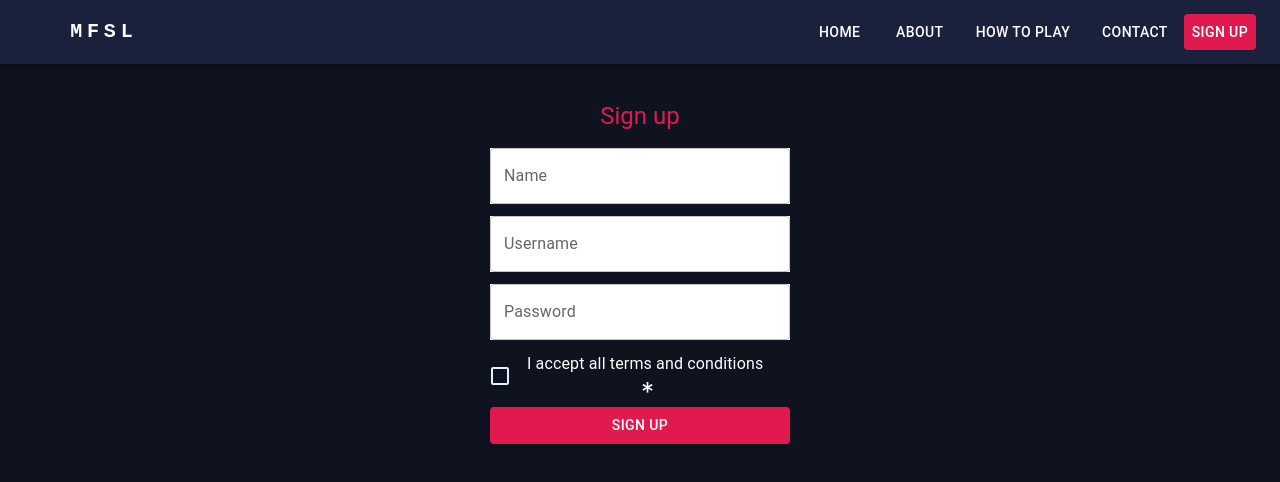
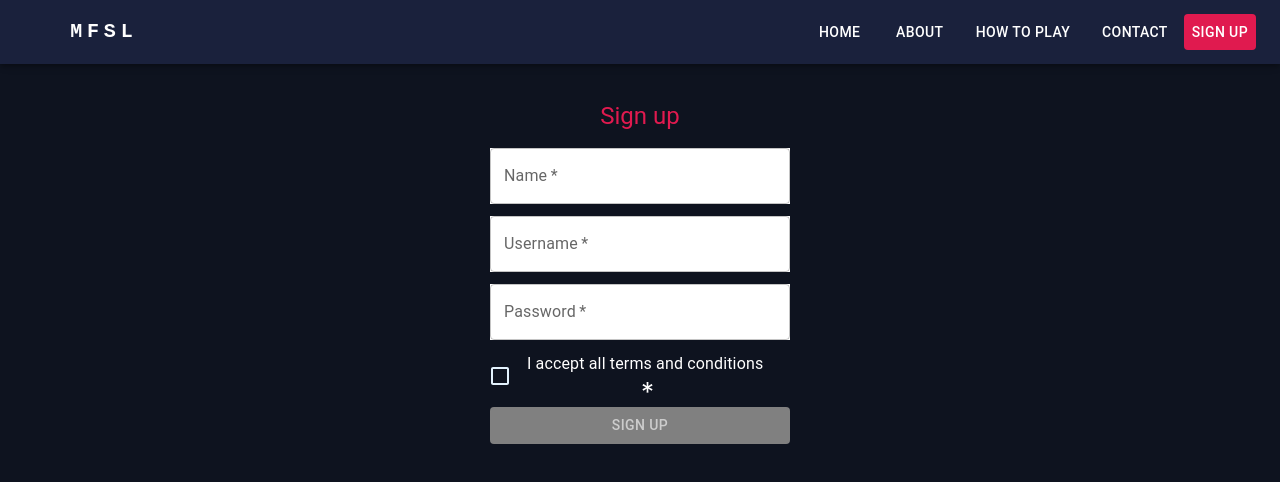
Before and after one commit to mfsl-capstone/mfsl-frontend, a React (Create React App) app: page /signup in a window 1280 px wide. Shown: the top 482 px of the page. Built offline with nearby package versions, Linux system fonts and the light colour scheme.

Commit message:
feat: CAP-22 - Disabled the Sign-Up button

```diff
--- a/src/Pages/SignUpPage/SignUpPage.css
+++ b/src/Pages/SignUpPage/SignUpPage.css
@@ -26,7 +26,9 @@
 .sign-up-button {
     background-color: #e01a4f !important;
 }
-
-.sign-up-button:hover {
-    background-color: #e01a4f;
+.sign-up-button:disabled {
+    background-color: grey !important;
+    /* Optionally, you can adjust other styles for the disabled state */
+    color: #ccc !important; /* Adjust the text color for better visibility */
+    cursor: not-allowed; /* Change cursor to indicate button is disabled */
 }
--- a/src/Pages/SignUpPage/SignUpPage.tsx
+++ b/src/Pages/SignUpPage/SignUpPage.tsx
@@ -1,4 +1,4 @@
-import React, { useState } from 'react';
+import React, {useState} from 'react';
 import {TextField, Button, Typography, FormControlLabel, Checkbox} from '@mui/material';
 import './SignUpPage.css';
 import NavBar from '../../components/NavBar';
@@ -8,9 +8,10 @@ const SignUpPage: React.FC = () => {
     const [name, setName] = useState('');
     const [username, setUsername] = useState('');
     const [password, setPassword] = useState('');
+    const [isCheckboxChecked, setIsCheckboxChecked] = useState(false);
 
     const handleLogin = () => {
-        console.log('Logging in with:', { username, password });
+        console.log('Logging in with:', {username, password});
     };
 
     return (
@@ -21,6 +22,7 @@ const SignUpPage: React.FC = () => {
                     Sign up
                 </Typography>
                 <TextField
+                    required
                     label="Name"
                     variant="outlined"
                     margin="dense"
@@ -29,6 +31,7 @@ const SignUpPage: React.FC = () => {
                     className="sign-up-input"
                 />
                 <TextField
+                    required
                     label="Username"
                     variant="outlined"
                     margin="dense"
@@ -37,6 +40,7 @@ const SignUpPage: React.FC = () => {
                     className="sign-up-input"
                 />
                 <TextField
+                    required
                     label="Password"
                     type="password"
                     variant="outlined"
@@ -45,8 +49,19 @@ const SignUpPage: React.FC = () => {
                     onChange={(e) => setPassword(e.target.value)}
                     className="sign-up-input"
                 />
-                <FormControlLabel required control={<Checkbox sx={{ color: blue[50] }}/>} label="I accept all terms and conditions" />
-                <Button variant="contained" className="sign-up-button" onClick={handleLogin}>
+                <FormControlLabel required
+                                  control={
+                                    <Checkbox sx={{color: blue[50]}}
+                                              checked={isCheckboxChecked}
+                                              onChange={() => setIsCheckboxChecked(!isCheckboxChecked)}
+                                    />
+                }
+                                  label="I accept all terms and conditions"/>
+                <Button variant="contained"
+                        className="sign-up-button"
+                        onClick={handleLogin}
+                        disabled={!isCheckboxChecked}
+                >
                     Sign Up
                 </Button>
             </div>
```
